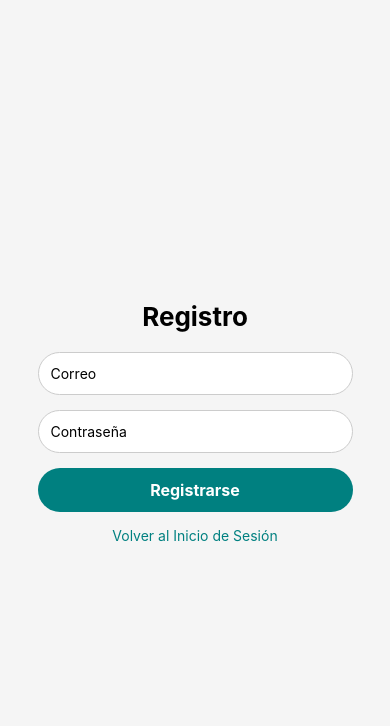
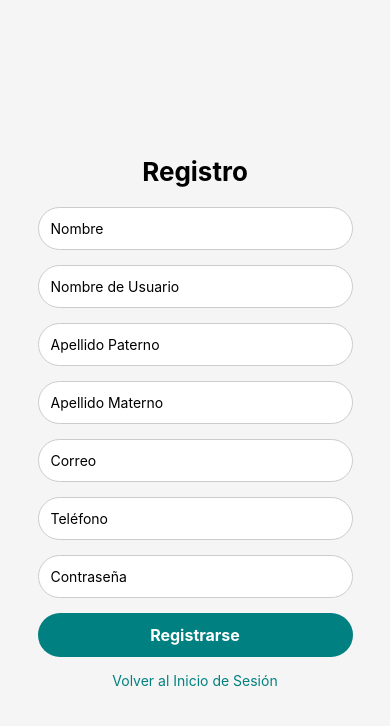
Before and after one commit to RuAbogado/AppMovil, a React Native app: screen /Registro in a window 390 px wide. Shown: the top 726 px of the page. Built offline with nearby package versions, Linux system fonts and the light colour scheme.

Commit message:
agregue el registro de usuarios

```diff
--- a/screens/RegistroScreen.js
+++ b/screens/RegistroScreen.js
@@ -1,27 +1,59 @@
 import React, { useState } from "react";
-import { View, Text, TextInput, TouchableOpacity, StyleSheet } from "react-native";
+import { View, Text, TextInput, TouchableOpacity, StyleSheet, Alert } from "react-native";
+import api from "../src/apiConfig";
 
 export default function RegistroScreen({ navigation }) {
-  const [correo, setCorreo] = useState("");
-  const [contraseña, setContraseña] = useState("");
+  const [name, setName] = useState("");
+  const [username, setUsername] = useState("");
+  const [lastname, setLastname] = useState("");
+  const [surname, setSurname] = useState("");
+  const [email, setEmail] = useState("");
+  const [password, setPassword] = useState("");
+  const [telephone, setTelephone] = useState("");
+
+  const handleRegister = async () => {
+    if (!name || !username || !lastname || !surname || !email || !password || !telephone) {
+      Alert.alert("Error", "Por favor, completa todos los campos.");
+      return;
+    }
+
+    const clienteData = {
+      name,
+      username,
+      lastname,
+      surname,
+      email,
+      password,
+      telephone
+    };
+
+    try {
+      const response = await api.post("/api/auth/registerCliente", clienteData);
+
+      if (response.data) {
+        Alert.alert("Registro Exitoso", "Tu cuenta ha sido creada correctamente.");
+        navigation.navigate("Login");
+      } else {
+        Alert.alert("Error", response.data.message || "No se pudo completar el registro.");
+      }
+    } catch (error) {
+      console.error("Error en el registro:", error.response?.data || error);
+      Alert.alert("Error", error.response?.data?.message || "No se pudo conectar con el servidor.");
+    }
+  };
 
   return (
     <View style={styles.container}>
       <Text style={styles.title}>Registro</Text>
-      <TextInput
-        style={styles.input}
-        placeholder="Correo"
-        value={correo}
-        onChangeText={setCorreo}
-      />
-      <TextInput
-        style={styles.input}
-        placeholder="Contraseña"
-        secureTextEntry
-        value={contraseña}
-        onChangeText={setContraseña}
-      />
-      <TouchableOpacity style={styles.button} onPress={() => navigation.navigate("Login")}>
+      <TextInput style={styles.input} placeholder="Nombre" value={name} onChangeText={setName} />
+      <TextInput style={styles.input} placeholder="Nombre de Usuario" value={username} onChangeText={setUsername} />
+      <TextInput style={styles.input} placeholder="Apellido Paterno" value={lastname} onChangeText={setLastname} />
+      <TextInput style={styles.input} placeholder="Apellido Materno" value={surname} onChangeText={setSurname} />
+      <TextInput style={styles.input} placeholder="Correo" value={email} onChangeText={setEmail} keyboardType="email-address" />
+      <TextInput style={styles.input} placeholder="Teléfono" value={telephone} onChangeText={setTelephone} keyboardType="numeric" />
+      <TextInput style={styles.input} placeholder="Contraseña" secureTextEntry value={password} onChangeText={setPassword} />
+
+      <TouchableOpacity style={styles.button} onPress={handleRegister}>
         <Text style={styles.buttonText}>Registrarse</Text>
       </TouchableOpacity>
       <TouchableOpacity onPress={() => navigation.goBack()}>
--- a/src/apiConfig.js
+++ b/src/apiConfig.js
@@ -1,7 +1,7 @@
 
 // src/apiConfig.js
 import axios from "axios";
-const ip = "192.168.108.90"
+const ip = "192.168.108.190"
 
 // Configura la URL base
 const API_BASE_URL = `http://${ip}:8080`;
```
